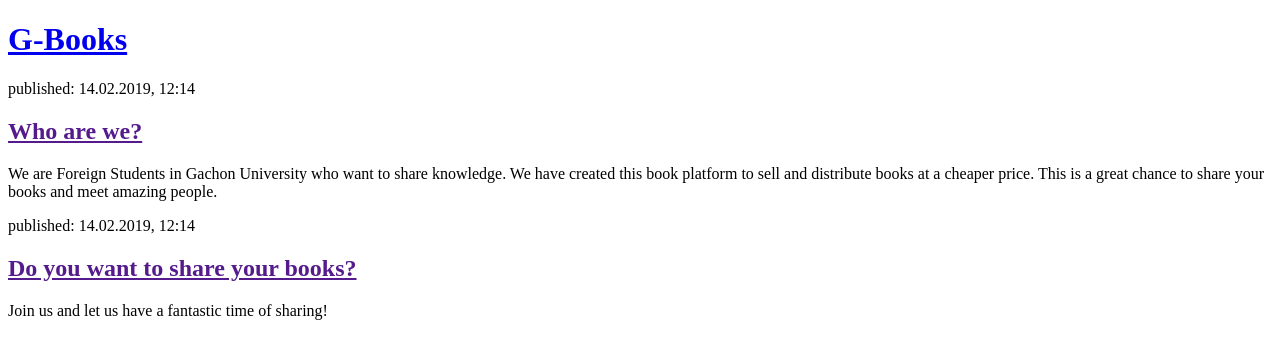
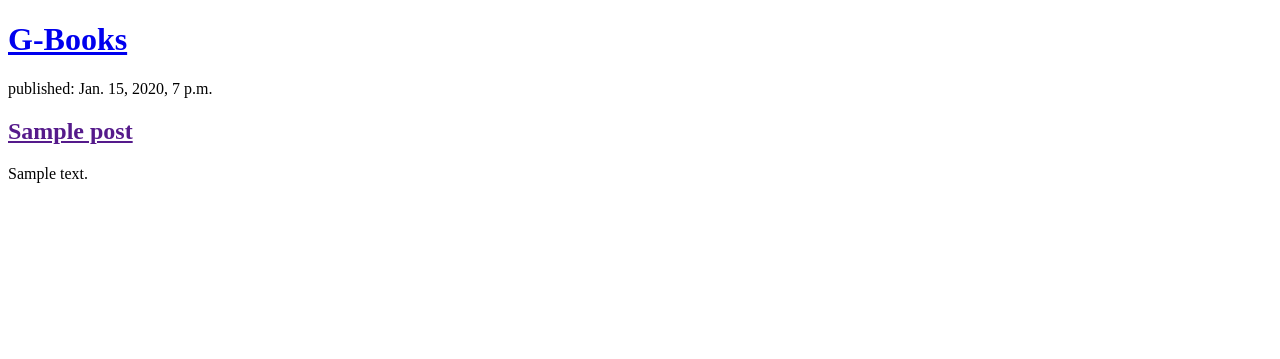
Before and after one commit to EmAchieng/DjangoGirlsDaegu, a Django app: template blog/templates/blog/post_list.html in a window 1280 px wide. Shown: the top 359 px of the page. Run offline with Django 3.2, Linux system fonts and the light colour scheme; the template is opened without the code that fills it: values that come from a table or form of the project are taken from there, others are empty; tables that the repository leaves empty hold one stand-in row (values such as "Sample post").

Commit message:
Modified templates to display posts from database.

```diff
--- a/blog/templates/blog/post_list.html
+++ b/blog/templates/blog/post_list.html
@@ -5,19 +5,18 @@
     </head>
     <body>
         <div>
-            <h1><a href="/">G-Books</a></h1>
+            <h1><a href="/">G-Books </a></h1>
+        </div>
+        {% for post in posts %}
+
+        <div>
+            <p>published: {{ post.published_date }}</p>
+            <h2><a href="">{{ post.title }}</a></h2>
+            <p>{{ post.text|linebreaksbr }}</p>
         </div>
 
-        <div>
-            <p>published: 14.02.2019, 12:14</p>
-            <h2><a href="">Who are we? </a></h2>
-            <p>We are Foreign Students in Gachon University who want to share knowledge. We have created this book platform to sell and distribute books at a cheaper price. This is a great chance to share your books and meet amazing people. </p>
-        </div>
+        {% endfor %}
 
-        <div>
-            <p>published: 14.02.2019, 12:14</p>
-            <h2><a href="">Do you want to share your books? </a></h2>
-            <p>Join us and let us have a fantastic time of sharing! </p>
-        </div>
+
     </body>
 </html>
--- a/blog/views.py
+++ b/blog/views.py
@@ -1,7 +1,9 @@
 from django.shortcuts import render
-
+from django.utils import timezone
+from .models import Post
 # Create your views here.
 #a function (def) called post_list that takes request
 #and will return the value it gets from calling another function render that will render (put together) our template blog/post_list.html.
 def post_list(request):
-    return render(request, 'blog/post_list.html', {})
+    posts = Post.objects.filter(published_date__lte=timezone.now()).order_by('published_date')
+    return render(request, 'blog/post_list.html', {'posts': posts})
```
